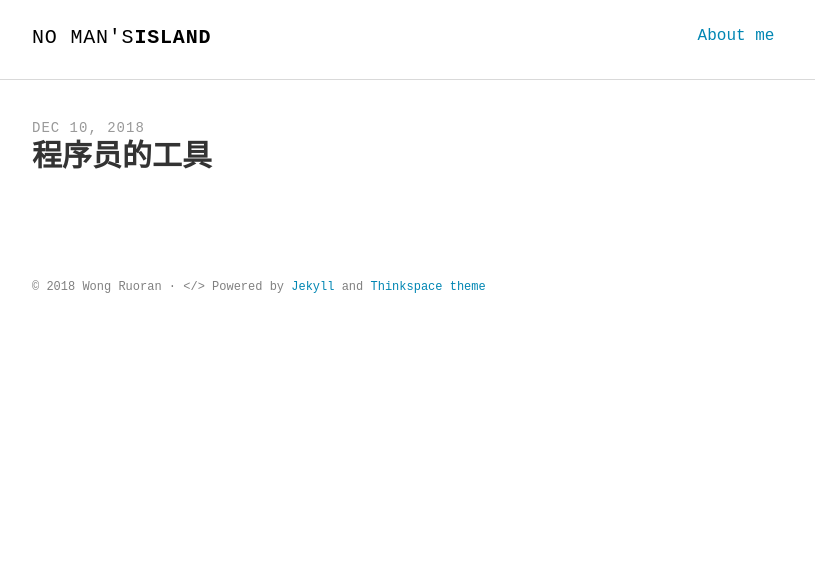
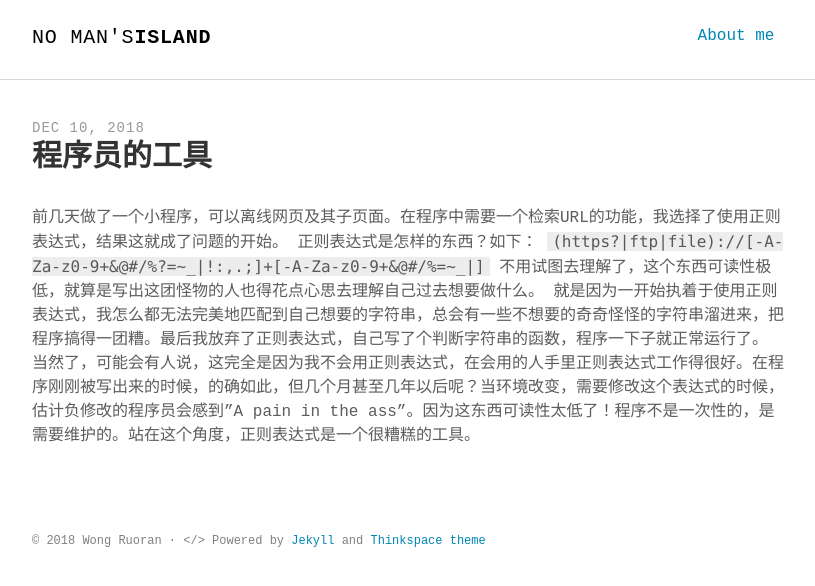
Before and after one commit to Meursau1T/WongRuoran.github.io, a Jekyll site: the page built from _posts/2018-12-10-Some-Words-About-Tools.md, in a window 1280 px wide. Shown: the top 586 px of the page, without its empty margins (232-1047 px from the left). Built offline with Jekyll 4.4.1, drawn with Linux system fonts in a browser that asks for light colours; some web fonts are replaced.

Commit message:
Initial Commit

```diff
--- a/_posts/2018-12-10-Some-Words-About-Tools.md
+++ b/_posts/2018-12-10-Some-Words-About-Tools.md
@@ -5,3 +5,9 @@ comment: true
 description: "程序员的工具"
 keywords: "personal"
 ---
+前几天做了一个小程序，可以离线网页及其子页面。在程序中需要一个检索URL的功能，我选择了使用正则表达式，结果这就成了问题的开始。
+正则表达式是怎样的东西？如下：
+`(https?|ftp|file)://[-A-Za-z0-9+&@#/%?=~_|!:,.;]+[-A-Za-z0-9+&@#/%=~_|]`
+不用试图去理解了，这个东西可读性极低，就算是写出这团怪物的人也得花点心思去理解自己过去想要做什么。
+就是因为一开始执着于使用正则表达式，我怎么都无法完美地匹配到自己想要的字符串，总会有一些不想要的奇奇怪怪的字符串溜进来，把程序搞得一团糟。最后我放弃了正则表达式，自己写了个判断字符串的函数，程序一下子就正常运行了。
+当然了，可能会有人说，这完全是因为我不会用正则表达式，在会用的人手里正则表达式工作得很好。在程序刚刚被写出来的时候，的确如此，但几个月甚至几年以后呢？当环境改变，需要修改这个表达式的时候，估计负修改的程序员会感到"A pain in the ass"。因为这东西可读性太低了！程序不是一次性的，是需要维护的。站在这个角度，正则表达式是一个很糟糕的工具。
```
